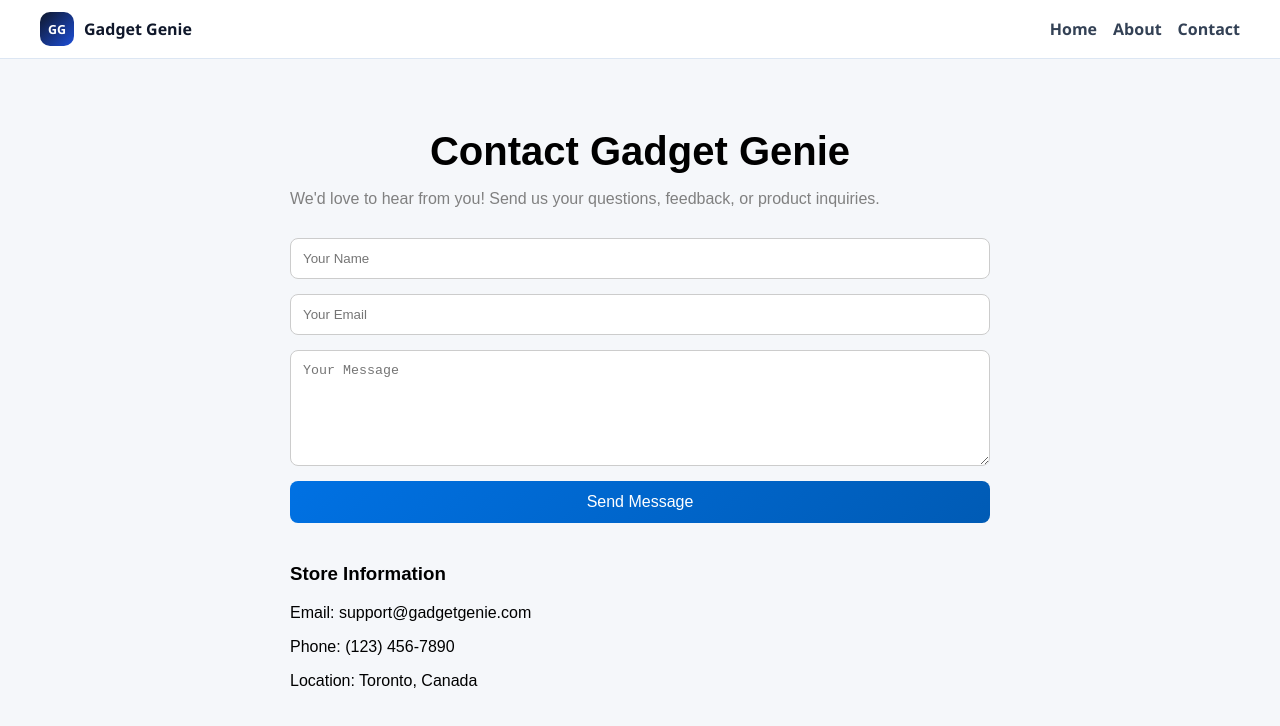
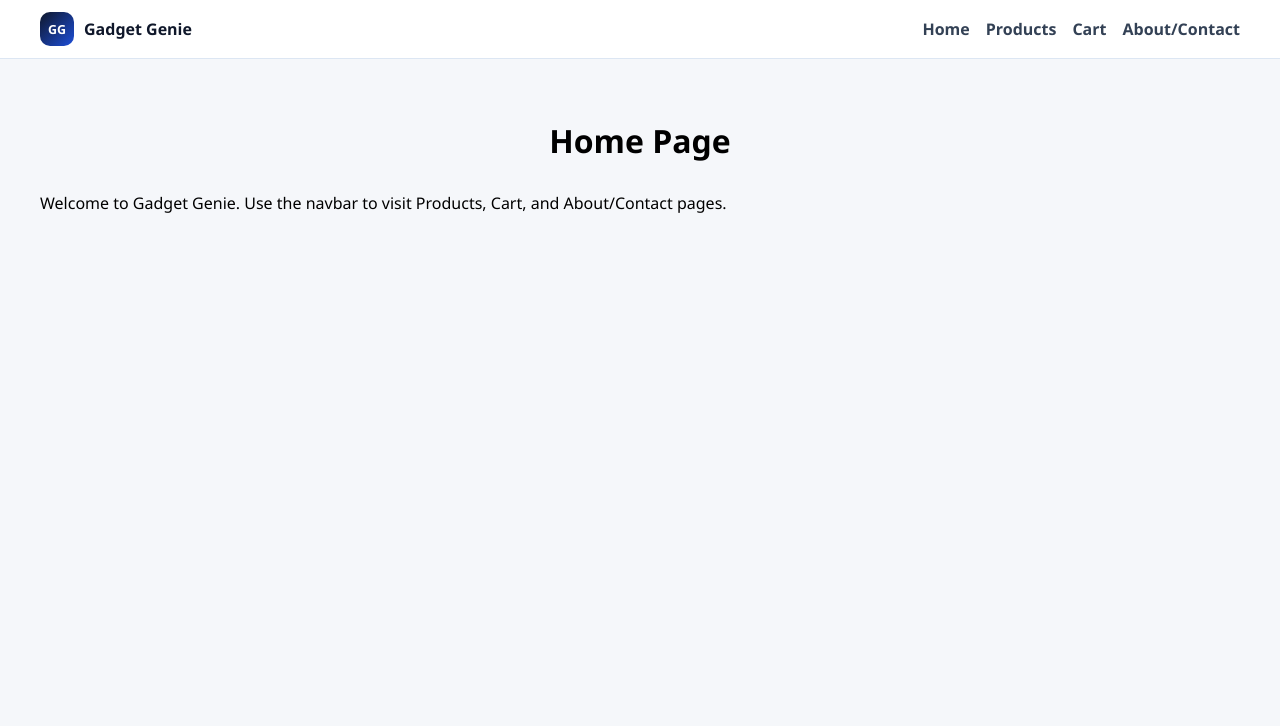
Before and after one commit to dougjasper2013/reactapp5group2, a Next.js app: page / in a window 1280 px wide. Shown: the top 726 px of the page. Built offline with nearby package versions, Linux system fonts and the light colour scheme.

Commit message:
Add Home/Products/Cart/About-Contact navigation and new pages

```diff
--- a/src/app/page.tsx
+++ b/src/app/page.tsx
@@ -1,80 +1,8 @@
-export default function ContactPage() {
+export default function HomePage() {
   return (
-    <div
-      style={{
-        padding: "40px",
-        fontFamily: "Arial",
-        maxWidth: "700px",
-        margin: "auto",
-      }}
-    >
-      <h1 style={{ fontSize: "40px", marginBottom: "10px" }}>
-        Contact Gadget Genie
-      </h1>
-
-      <p style={{ marginBottom: "30px", color: "gray" }}>
-        We&apos;d love to hear from you! Send us your questions, feedback, or product inquiries.
-      </p>
-
-      <form
-        style={{
-          display: "flex",
-          flexDirection: "column",
-          gap: "15px",
-        }}
-      >
-        <input
-          type="text"
-          placeholder="Your Name"
-          style={{
-            padding: "12px",
-            borderRadius: "8px",
-            border: "1px solid #ccc",
-          }}
-        />
-
-        <input
-          type="email"
-          placeholder="Your Email"
-          style={{
-            padding: "12px",
-            borderRadius: "8px",
-            border: "1px solid #ccc",
-          }}
-        />
-
-        <textarea
-          placeholder="Your Message"
-          rows={6}
-          style={{
-            padding: "12px",
-            borderRadius: "8px",
-            border: "1px solid #ccc",
-          }}
-        />
-
-        <button
-          type="submit"
-          style={{
-            backgroundColor: "black",
-            color: "white",
-            padding: "12px",
-            borderRadius: "8px",
-            border: "none",
-            cursor: "pointer",
-            fontSize: "16px",
-          }}
-        >
-          Send Message
-        </button>
-      </form>
-
-      <div style={{ marginTop: "40px" }}>
-        <h3>Store Information</h3>
-        <p>Email: support@gadgetgenie.com</p>
-        <p>Phone: (123) 456-7890</p>
-        <p>Location: Toronto, Canada</p>
-      </div>
-    </div>
+    <main style={{ maxWidth: '1200px', margin: '0 auto', padding: '30px 20px' }}>
+      <h1>Home Page</h1>
+      <p>Welcome to Gadget Genie. Use the navbar to visit Products, Cart, and About/Contact pages.</p>
+    </main>
   );
 }
--- a/src/components/Navbar.tsx
+++ b/src/components/Navbar.tsx
@@ -12,8 +12,9 @@ export default function Navbar() {
 
         <nav className={styles.links} aria-label="Primary">
           <Link href="/">Home</Link>
-          <Link href="/about">About</Link>
-          <Link href="/contact">Contact</Link>
+          <Link href="/products">Products</Link>
+          <Link href="/cart">Cart</Link>
+          <Link href="/about">About/Contact</Link>
         </nav>
       </div>
     </header>
```
Also changed, not shown: src/app/cart/page.tsx (added, +8 -0 lines), src/app/products/page.tsx (added, +10 -0 lines).
